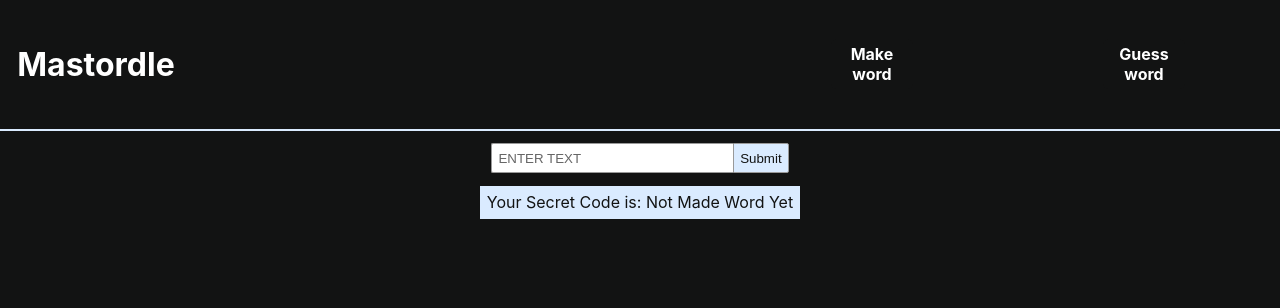
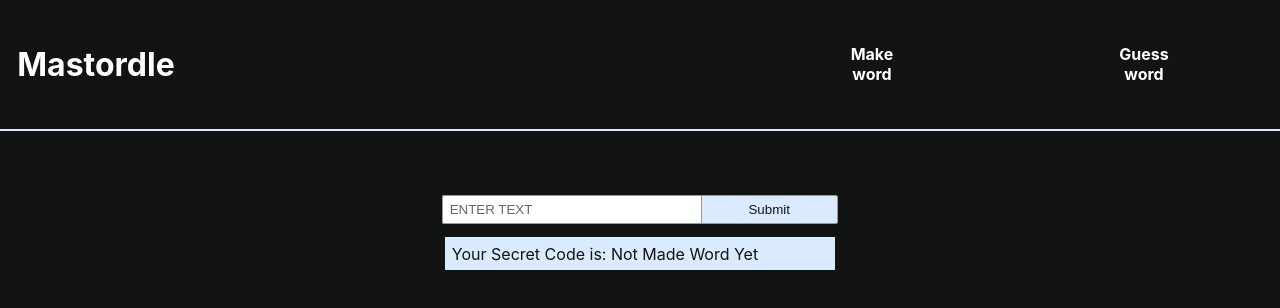
Before and after one commit to Hriday1321/Originalll, a React (Create React App) app: page /make in a window 1280 px wide. Shown: the top 308 px of the page. Built offline with nearby package versions, Linux system fonts and the light colour scheme.

Commit message:
styling changes

```diff
--- a/src/components/Guess/Guess.elements.js
+++ b/src/components/Guess/Guess.elements.js
@@ -3,7 +3,7 @@ import styled, { keyframes } from 'styled-components'
 export const Cont = styled.div`
     display: flex;
     padding: 0.5% 0 0.5% 0;
-    background-color: #8CA5B1;
+    /* background-color: #8CA5B1; */
     width: 40%;
     height: 80px;
     margin: 0 auto;
@@ -30,13 +30,13 @@ const colorChange = keyframes`
         background-color: inherit;}
     100% {background-color: white;
         border: solid white 2px;
-        color: #7C95A1;}
+        color: rgb(18,19,19);}
 `;
 
 export const LetterF = styled.span`
     background-color: white;
     border: solid white 2px;
-    color: #7C95A1;
+    color: rgb(18,19,19);
     border-radius: 5px;
     width: 10%;
     display: flex;
--- a/src/components/Guess/Id.elements.js
+++ b/src/components/Guess/Id.elements.js
@@ -3,7 +3,7 @@ import styled from "styled-components"
 export const Input = styled.input`
     border: solid #999 1px;
     border-right: none;
-    width: 30%;
+    width: 60%;
     background-color: white;
     color: #666;
     outline: none;
@@ -22,8 +22,9 @@ export const Inputs = styled.div`
 `;
 
 export const Button = styled.button`
-    color: white;
-    background-color: #7C95A1;
+    color: rgb(18,19,19);
+    background-color: rgb(218,235,255);
+    width: 20%;
     border: solid #999;
     border-width: 1px;
     border-radius: 0px 2px 2px 0px;
@@ -53,8 +54,9 @@ export const Li = styled.li`
     padding: 1%1%;
     border: solid #999 1px;
     :nth-child(2n){
-        background-color: #7C95A1;
-        color: white;
+        background-color: rgb(218,235,255);
+        color: rgb(18,19,19);
         border-top: none;
+        border-bottom: none;
     }
 `;
--- a/src/components/Make/Make.elements.js
+++ b/src/components/Make/Make.elements.js
@@ -21,6 +21,14 @@ export const Inputs = styled.div`
     display: flex;
     justify-content: center;
     width: 50%;
+    margin: 0 auto;
+    margin-top: 5%;
+`;
+
+export const Inputs2 = styled.div`
+    display: flex;
+    justify-content: center;
+    width: 50%;
     margin: 1% auto;
 `;
 
@@ -28,6 +36,7 @@ export const Button = styled.button`
     color: rgb(18,19,19);
     /* background-color: #7C95A1; */
     background-color: rgb(218,235,255);
+    flex: 0.2;
     padding: 1%;
     border: solid #999 1px;
     border-radius: 0px 2px 2px 0px;
@@ -37,4 +46,5 @@ export const Code = styled.span`
     background-color: rgb(218,235,255);
     color: rgb(18,19,19);
     padding: 1%;
+    flex: 0.6;
 `
--- a/src/components/Make/Make.js
+++ b/src/components/Make/Make.js
@@ -2,7 +2,7 @@ import React from 'react'
 import Home from '../Home/Home'
 import {db} from '../firebase'
 import {collection, addDoc, Timestamp} from 'firebase/firestore'
-import { Input, Inputs, Button, Code } from "./Make.elements"
+import { Input, Inputs, Inputs2, Button, Code } from "./Make.elements"
 
 
 export default function Make() {
@@ -30,11 +30,11 @@ export default function Make() {
         <Input type='text' placeholder='Enter Text' onChange={ (e) => {makeWord(e.target.value)}}></Input>
         <Button onClick={() => {update()}}>Submit</Button>
       </Inputs>
-      <Inputs>
+      <Inputs2>
         <Code>
         Your Secret Code is: {id}
         </Code>
-      </Inputs>
+      </Inputs2>
     </div>
   )
 }
```
